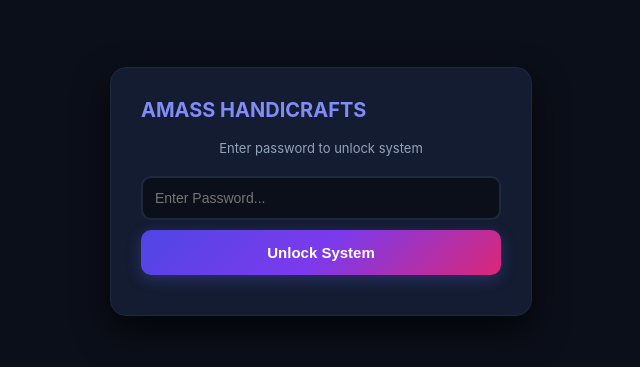
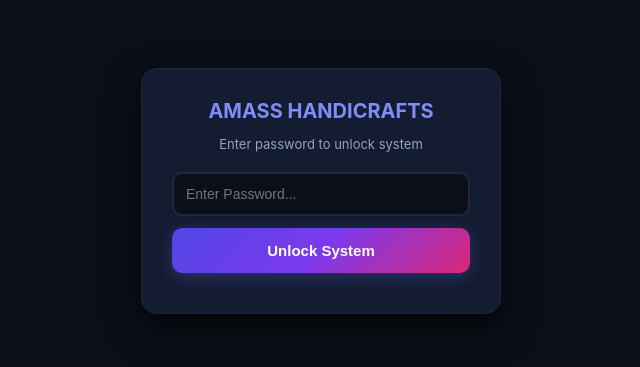
Before and after one commit to azam5844/my-business-app, a plain HTML site: page index.html in a window 1280 px wide. Shown: the part 209-576 px from the top of the page, without its empty margins (319-959 px from the left). Drawn offline with Linux system fonts and the light colour scheme.

Commit message:
Update index.html

```diff
--- a/index.html
+++ b/index.html
@@ -50,31 +50,34 @@
             box-shadow: 0 15px 35px rgba(0, 0, 0, 0.7);
             width: 100%;
             max-width: 360px;
-            display: flex;
-            flex-direction: column;
-            align-items: center; /* Force everything inside to center perfectly */
-            text-align: center;
+            box-sizing: border-box;
+            text-align: center !important;
         }
 
+        /* Force Title and Subtitle to Center with !important */
         .auth-card h2 {
             color: var(--primary);
             font-size: 20px;
             margin-top: 0;
-            margin-bottom: 5px;
-            text-align: center;
-            width: 100%;
+            margin-bottom: 8px;
+            display: block !important;
+            text-align: center !important;
+            width: 100% !important;
+            justify-content: center !important;
         }
 
         .auth-card p {
             color: var(--text-muted);
             font-size: 13px;
             margin-bottom: 20px;
-            text-align: center;
-            width: 100%;
+            display: block !important;
+            text-align: center !important;
+            width: 100% !important;
         }
 
         .auth-card .form-group {
             width: 100%;
+            margin-bottom: 12px;
         }
 
         .auth-card button {
@@ -273,7 +276,7 @@
     <div class="auth-card">
         <h2>AMASS HANDICRAFTS</h2>
         <p>Enter password to unlock system</p>
-        <div class="form-group" style="margin-bottom: 10px;">
+        <div class="form-group">
             <input type="password" id="authPassword" placeholder="Enter Password..." autocomplete="current-password">
         </div>
         <button type="button" onclick="verifyPassword()">Unlock System</button>
```
